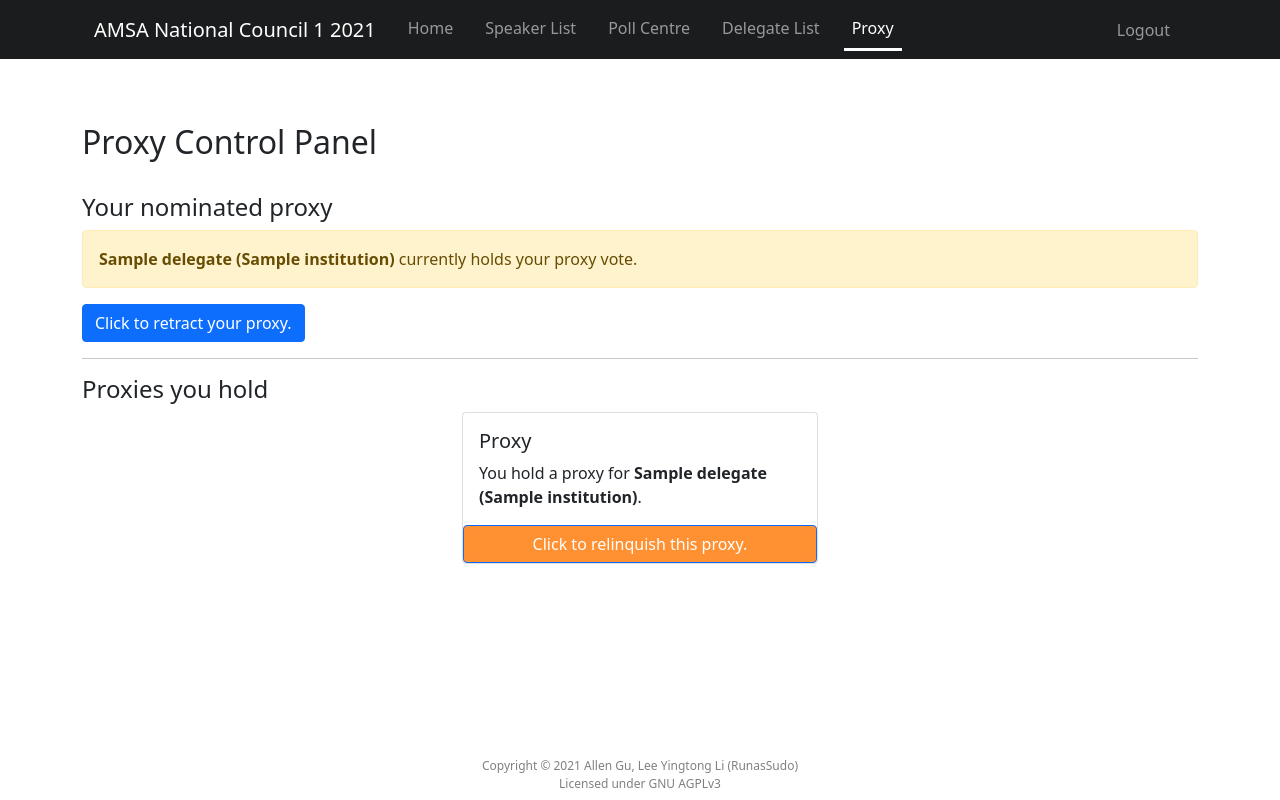
After one commit to justjo3l/PyPlenary, a Django app: page /proxy/ in a window 1280 px wide. The commit adds this page. Run offline with Django 3.2, Linux system fonts and the light colour scheme; a user stored in the database is signed in; tables that the repository leaves empty hold one stand-in row (values such as "Sample post"); some libraries are stand-ins or nearby versions.

Commit message:
proxy system now functional

```diff
--- a/pyplenary/councilApp/forms.py
+++ b/pyplenary/councilApp/forms.py
@@ -1,7 +1,7 @@
 from django import forms
 from django.contrib.auth.forms import UserCreationForm
 from django.contrib.auth.models import User
-from .helperFunctions import *
+from .utils import *
 from .models import *
 
 class LoginForm(forms.Form):
--- a/pyplenary/councilApp/static/councilApp/css/main.css
+++ b/pyplenary/councilApp/static/councilApp/css/main.css
@@ -60,3 +60,14 @@
     border-color: #ffffff;
     border-bottom-style: solid;
 }
+
+
+
+.footer {
+    position: fixed;
+    bottom: 5pt;
+    width: 100%;
+    color: grey;
+    text-align: center;
+    font-size:9pt ;
+}
--- /dev/null
+++ b/pyplenary/councilApp/static/councilApp/js/proxy.js
@@ -0,0 +1,57 @@
+function nominateProxyAJAX(candidateId) {
+  $.ajax({
+    url: '/ajax/nominateProxy/',
+    data: {
+      'candidateId': candidateId
+    },
+    dataType: 'json',
+    success: function (data) {
+      if (data.raise404) {
+        if(!alert('An error occurred.')){window.location.reload();}
+      } else {
+        if(!alert('Proxy successfully assigned.')){window.location.reload();}
+      }
+    },
+    failure: function (data) {
+      if(!alert('An error occurred.')){window.location.reload();}
+    }
+  });
+};
+
+function retractProxyAJAX(candidateId) {
+  $.ajax({
+    url: '/ajax/retractProxy/',
+    data: {},
+    dataType: 'json',
+    success: function (data) {
+      if (data.raise404) {
+        if(!alert('An error occurred.')){window.location.reload();}
+      } else {
+        if(!alert('Proxy successfully retracted.')){window.location.reload();}
+      }
+    },
+    failure: function (data) {
+      if(!alert('An error occurred.')){window.location.reload();}
+    }
+  });
+};
+
+function resignProxyAJAX(proxyId) {
+  $.ajax({
+    url: '/ajax/resignProxy/',
+    data: {
+      'proxyId': proxyId
+    },
+    dataType: 'json',
+    success: function (data) {
+      if (data.raise404) {
+        if(!alert('An error occurred.')){window.location.reload();}
+      } else {
+        if(!alert('Proxy successfully relinquished.')){window.location.reload();}
+      }
+    },
+    failure: function (data) {
+      if(!alert('An error occurred.')){window.location.reload();}
+    }
+  });
+};
--- a/pyplenary/councilApp/templates/councilApp/base.html
+++ b/pyplenary/councilApp/templates/councilApp/base.html
@@ -36,14 +36,8 @@
               <a class="nav-link {% if active_tab == 'speaker_list' %}active{% endif %}" href="/speaker_list/">Speaker List</a>
             </li>
 
-            {% if user.is_authenticated and user.delegate.superadmin %}
-              <li class="nav-item">
-                <a class="nav-link {% if active_tab == 'poll' %}active{% endif %}"  href="/poll/">Poll Centre</a>
-              </li>
-            {% endif %}
-
             <li class="nav-item">
-              <a class="nav-link {% if active_tab == 'vote' %}active{% endif %}"  href="/vote/">Vote</a>
+              <a class="nav-link {% if active_tab == 'poll' %}active{% endif %}"  href="/poll/">Poll Centre</a>
             </li>
 
             <li class="nav-item">
@@ -52,7 +46,7 @@
 
             {% if user.is_authenticated %}
               <li class="nav-item">
-                <a class="nav-link {% if active_tab == 'profile' %}active{% endif %}"  href="/profile/">Profile</a>
+                <a class="nav-link {% if active_tab == 'proxy' %}active{% endif %}"  href="/proxy/">Proxy</a>
               </li>
             {% endif %}
         </ul>
--- a/pyplenary/councilApp/templates/councilApp/pollInfo.html
+++ b/pyplenary/councilApp/templates/councilApp/pollInfo.html
@@ -11,5 +11,10 @@
 <p>{{ poll.abstainVotes }}</p>
 <p>{{ poll.outcome }}</p>
 
+<a href="/poll/" class="btn btn-primary">Return to polls</a>
+{% if superadmin and poll.active %}
+  <a href="/poll/close/{{poll.id}}" class="btn btn-danger">Close poll</a>
+{% endif %}
+
 
 {% endblock %}
--- a/pyplenary/councilApp/templates/councilApp/profile.html
+++ /dev/null
@@ -1,6 +0,0 @@
-{% extends 'councilApp/base.html' %}
-
-{% block content %}
-<h2>Profile: WIP</h2>
-
-{% endblock %}
--- /dev/null
+++ b/pyplenary/councilApp/templates/councilApp/proxy.html
@@ -0,0 +1,86 @@
+{% extends 'councilApp/base.html' %}
+
+{% block content %}
+{% load static %}
+
+<h2>Proxy Control Panel</h2>
+<br>
+
+<h4>Your nominated proxy</h4>
+{% if proxiesForMe|length == 0 %}
+  <div class="alert alert-primary" role="alert">
+    You have not nominated a proxy.
+  </div>
+  <button class="btn btn-primary" type="button" data-bs-toggle="collapse" data-bs-target="#proxyCollapse" aria-expanded="false" aria-controls="proxyCollapse">
+    Click to nominate a proxy
+  </button>
+  <br>
+  <br>
+  <div class="collapse" id="proxyCollapse">
+    <input type="text" class="form-control" id="delegateSearchInput" onkeyup="searchDelegateTable()" placeholder="Search within delegate table...">
+    <br>
+    <div class="table-responsive">
+      <table class="table table-hover" id="delegateTable">
+        <thead class="thead-dark">
+          <tr>
+            <th scope="col" style="width: 15%">Nominate</th>
+            <th scope="col" style="width: 10%">Speaker #</th>
+            <th scope="col" style="width: 25%">Name</th>
+            <th scope="col" style="width: 25%">Role</th>
+            <th scope="col" style="width: 25%">Institution</th>
+          </tr>
+        </thead>
+        <tbody>
+          {% for proxyCandidate in allDelegates %}
+            {% if proxyCandidate.id != thisDelegateId %}
+              <tr>
+                <td><a onclick="nominateProxyAJAX({{ proxyCandidate.id }})" href="javascript:void(0)">Nominate</a></td>
+                <td>{{ proxyCandidate.speakerNum }}</th>
+                <td>{{ proxyCandidate.name }}</td>
+                <td>{{ proxyCandidate.role }}</td>
+                <td>{{ proxyCandidate.institution }}</td>
+              </tr>
+            {% endif %}
+          {% endfor %}
+        </tbody>
+      </table>
+    </div>
+  </div>
+{% else %}
+  <div class="alert alert-warning" role="alert">
+    <strong>{{ proxiesForMe.0.holder.name }} ({{proxiesForMe.0.holder.institution.shortName}})</strong> currently holds your proxy vote.
+  </div>
+  <a class="btn btn-primary" type="button" onclick="retractProxyAJAX()" href="javascript:void(0)">
+    Click to retract your proxy.
+  <a>
+{% endif %}
+
+<hr/>
+<h4>Proxies you hold</h4>
+
+{% if proxiesIHold|length == 0 %}
+  <div class="alert alert-primary" role="alert">
+    You do not hold any proxies.
+  </div>
+{% else %}
+
+  <div class="row row-cols-1 row-cols-md-3 g-4">
+    {% for proxyIHold in proxiesIHold %}
+      <div class="col">
+        <div class="card h-100">
+          <div class="card-body">
+            <h5 class="card-title">Proxy</h5>
+            <p class="card-text">
+              You hold a proxy for <strong>{{ proxyIHold.voter.name }} ({{proxyIHold.voter.institution.shortName}})</strong>.
+          </div>
+          <a onclick="resignProxyAJAX({{proxyIHold.id}})" href="javascript:void(0)" class="btn btn-primary card-btn stretched-link">Click to relinquish this proxy.</a>
+        </div>
+      </div>
+    {% endfor %}
+  </div>
+
+{% endif %}
+
+<script src="{% static 'councilApp/js/proxy.js' %}" type="text/javascript"></script>
+
+{% endblock %}
--- a/pyplenary/councilApp/templates/councilApp/semantic_base.html
+++ b/pyplenary/councilApp/templates/councilApp/semantic_base.html
@@ -44,4 +44,9 @@
     {% endblock %}
 
   </body>
+  <div class="footer" id="footer">
+    Copyright © 2021 Allen Gu, Lee Yingtong Li (RunasSudo)
+    <br>
+    Licensed under GNU AGPLv3
+  </div>
 </html>
--- a/pyplenary/councilApp/templates/councilApp/vote.html
+++ /dev/null
@@ -1,6 +0,0 @@
-{% extends 'councilApp/base.html' %}
-
-{% block content %}
-<h2>Vote: WIP</h2>
-
-{% endblock %}
--- a/pyplenary/councilApp/urls.py
+++ b/pyplenary/councilApp/urls.py
@@ -14,12 +14,15 @@ urlpatterns = [
 	path('index.html', views.index),
 	path('speaker_list/', views.speakerList),
 	path('delegates/', views.delegates),
-	path('profile/', views.profile),
+	path('proxy/', views.proxy),
+	path('ajax/nominateProxy/', views.proxyNominate),
+	path('ajax/retractProxy/', views.proxyRetract),
+	path('ajax/resignProxy/', views.proxyResign),
 	path('poll/', views.poll),
 	path('poll/create/', views.createPoll),
-	path('poll/close/', views.closePoll),
-	path('poll/<int:pollId>/', views.endedPollInfo),
-	path('vote/', views.vote),
+	path('poll/close/<int:pollId>/', views.closePoll),
+	path('poll/<int:pollId>/', views.pollInfo),
+	path('vote/<int:pollId>/', views.voteOnPoll),
 	path('login/', views.loginCustom),
 	path('logout/', views.logoutCustom),
 ] + static(settings.STATIC_URL, document_root=settings.STATIC_ROOT)
--- a/pyplenary/councilApp/views.py
+++ b/pyplenary/councilApp/views.py
@@ -19,6 +19,7 @@ from datetime import datetime
 
 from .forms import *
 from .models import *
+from .utils import *
 import toml
 import os
 
@@ -36,63 +37,119 @@ def speakerList(request):
 
 def delegates(request):
     allDelegates = sorted(Delegate.objects.all(), key=lambda x:x.speakerNum)
-    thisDelegateId = None
-    if request.user.is_authenticated:
-        thisDelegateId = Delegate.objects.get(authClone=request.user).id
+    thisDelegateId = Delegate.objects.get(authClone=request.user).id if request.user.is_authenticated else None
     return render(request, 'councilApp/delegates.html', {'allDelegates':allDelegates, 'thisDelegateId':thisDelegateId,
         'active_tab':'delegates', 'config':config})
 
-def profile(request):
-    return render(request, 'councilApp/profile.html', {'active_tab':'profile', 'config':config})
+@login_required
+def proxy(request):
+    delegate = Delegate.objects.get(authClone=request.user)
+
+    proxiesForMe = Proxy.objects.filter(voter=delegate, active=True)
+    proxiesIHold = Proxy.objects.filter(holder=delegate, active=True)
+
+    allDelegates = sorted(Delegate.objects.exclude(id=delegate.id), key=lambda x:x.speakerNum)
+
+    return render(request, 'councilApp/proxy.html', {'delegate':delegate, 'proxiesForMe':proxiesForMe, 'proxiesIHold':proxiesIHold,
+        'allDelegates':allDelegates, 'active_tab':'proxy', 'config':config})
+
+def proxyNominate(request):
+    try:
+        delegate = Delegate.objects.get(authClone=request.user)
+        candidateId = request.GET.get('candidateId', None)
+        holder = Delegate.objects.get(id=candidateId)
+    except:
+        return JsonResponse({'raise404':True, 'newProxy':None})
+
+    proxiesForMe = Proxy.objects.filter(voter=delegate, active=True)
+    if proxiesForMe:
+        return JsonResponse({'raise404':True, 'newProxy':None})
+
+    newProxy = Proxy()
+    newProxy.voter = delegate
+    newProxy.holder = holder
+    newProxy.save()
+
+    data = {'raise404':False, 'newProxy':[holder.name, holder.institution.shortName]}
+    return JsonResponse(data)
+
+def proxyRetract(request):
+    try:
+        delegate = Delegate.objects.get(authClone=request.user)
+        proxiesForMe = Proxy.objects.filter(voter=delegate, active=True)
+    except:
+        return JsonResponse({'raise404':True, 'oldProxy':None})
+    if len(proxiesForMe) != 1:
+        return JsonResponse({'raise404':True, 'oldProxy':None})
+    activeProxy = proxiesForMe[0]
+    activeProxy.active = False
+    activeProxy.expiryTime = timezone.now()
+    activeProxy.save()
+
+    data = {'raise404':False, 'oldProxy':[activeProxy.holder.name, activeProxy.holder.institution.shortName]}
+    return JsonResponse(data)
+
+def proxyResign(request):
+    try:
+        delegate = Delegate.objects.get(authClone=request.user)
+        proxyId = request.GET.get('proxyId', None)
+        activeProxy = Proxy.objects.get(id=proxyId)
+    except:
+        return JsonResponse({'raise404':True, 'oldProxy':None})
+    if not activeProxy.active:
+        return JsonResponse({'raise404':True, 'oldProxy':None})
+
+    activeProxy.active = False
+    activeProxy.expiryTime = timezone.now()
+    activeProxy.save()
+
+    data = {'raise404':False, 'oldProxy':[activeProxy.holder.name, activeProxy.holder.institution.shortName]}
+    return JsonResponse(data)
 
 @login_required
 def vote(request):
     return render(request, 'councilApp/vote.html', {'active_tab':'vote', 'config':config})
 
+@login_required
 def poll(request):
-    pass
+    allPolls = sorted(Poll.objects.all(), key=lambda x:-x.id)
+    delegate = Delegate.objects.get(authClone=request.user) if request.user.is_authenticated else None
+    superadmin = delegate.superadmin if delegate is not None else False
+    rep = delegate.rep if delegate is not None else False
+    activePolls = [i for i in allPolls if i.active and eligibleToVote(delegate, i)]
+    print(activePolls)
+    return render(request, 'councilApp/poll.html', {'allPolls':allPolls, 'superadmin':superadmin, 'rep':rep, 'activePolls':activePolls,
+        'active_tab':'poll', 'config':config})
 
 @login_required
 def createPoll(request):
-    delegate = Delegate.objects.get(authClone = request.user)
-    if not delegate.superadmin:
+    if not Delegate.objects.get(authClone = request.user):
         raise Http404()
 
-    allPolls = Poll.objects.all()
-    active = sum([i.active for i in allPolls])
+    if request.method == 'POST':
+        pollForm = StartPollForm(request.POST)
+        if pollForm.is_valid():
+            newPoll = Poll()
+            newPoll.title = pollForm.cleaned_data.get('title')
+            newPoll.anonymous = pollForm.cleaned_data.get('anonymous')
+            newPoll.repsOnly = pollForm.cleaned_data.get('repsOnly')
+            newPoll.weighted = pollForm.cleaned_data.get('weighted')
+            newPoll.supermajority = pollForm.cleaned_data.get('majority') == 'super'
+            newPoll.active = True
+            newPoll.save()
+            return redirect(f'/poll/{newPoll.id}')
+    else:
+        pollForm = StartPollForm()
 
-    if not active:
-        if request.method == 'POST':
-            pollForm = StartPollForm(request.POST)
-            if pollForm.is_valid():
-                for i in Poll.objects.all():
-                    i.active = False
-                    i.save()
-                newPoll = Poll()
-                newPoll.title = pollForm.cleaned_data.get('title')
-                newPoll.anonymous = pollForm.cleaned_data.get('anonymous')
-                newPoll.repsOnly = pollForm.cleaned_data.get('repsOnly')
-                newPoll.weighted = pollForm.cleaned_data.get('weighted')
-                newPoll.supermajority = pollForm.cleaned_data.get('majority') == 'super'
-                newPoll.active = True
-                newPoll.save()
-                return redirect('/poll/')
-        else:
-            pollForm = StartPollForm()
-
-        return render(request, 'councilApp/poll.html', {'pollForm':pollForm, 'active':False, 'active_tab':'poll', 'config':config})
-
-    else:
-        return redirect('/poll/')
-
-
+    return render(request, 'councilApp/pollCreate.html', {'pollForm':pollForm, 'active':False, 'active_tab':'poll', 'config':config})
 
 @login_required
-def closePoll(request):
+def closePoll(request, pollId):
     if not Delegate.objects.get(authClone = request.user).superadmin:
         raise Http404()
-    activePoll = Poll.objects.get(active = True)
-    if not activePoll:
+    try:
+        activePoll = Poll.objects.filter(id = pollId)[0]
+    except:
         raise Http404()
 
     activePoll.endTime = timezone.now()
@@ -101,29 +158,32 @@ def closePoll(request):
     activePoll.yesVotes = sum([i.voteWeight for i in votesInPoll if i.vote == 2])
     activePoll.noVotes = sum([i.voteWeight for i in votesInPoll if i.vote == 1])
     activePoll.abstainVotes = sum([i.voteWeight for i in votesInPoll if i.vote == 0])
-    activePoll.outcome = False
-    if activePoll.supermajority:
-        if activePoll.yesVotes > 2*activePoll.noVotes:
-            activePoll.outcome = True
+    multiplier = 2 if activePoll.supermajority else 1
+    if activePoll.yesVotes > multiplier*activePoll.noVotes:
+        activePoll.outcome = 1
+    elif activePoll.yesVotes == multiplier*activePoll.noVotes:
+        activePoll.outcome = 3
     else:
-        if activePoll.yesVotes > activePoll.noVotes:
-            activePoll.outcome = True
+        activePoll.outcome = 2
 
     activePoll.active = False
     activePoll.save()
 
-    for i in Poll.objects.all():
-        i.active = False
-        i.save()
-
     return redirect(f'/poll/{activePoll.id}/')
 
-def endedPollInfo(request, pollId):
-    poll = Poll.objects.get(id=pollId)
-    if not poll:
+def pollInfo(request, pollId):
+    try:
+        poll = Poll.objects.filter(id = pollId)[0]
+    except:
         raise Http404()
 
-    return render(request, 'councilApp/pollInfo.html', {'poll':poll, 'active_tab':'poll', 'config':config})
+    superadmin = True if request.user.is_authenticated and Delegate.objects.get(authClone=request.user).superadmin else False
+
+    return render(request, 'councilApp/pollInfo.html', {'poll':poll, 'superadmin':superadmin, 'active_tab':'poll', 'config':config})
+
+@login_required
+def voteOnPoll(request, pollId):
+    pass
 
 
 def loginCustom(request):
```
Also changed, not shown: pyplenary/councilApp/models.py (+19 -4 lines), pyplenary/councilApp/templates/councilApp/index.html (+5 -17 lines), pyplenary/councilApp/templates/councilApp/poll.html (+92 -15 lines), pyplenary/councilApp/utils.py (added, +7 -0 lines), pyplenary/councilApp/helperFunctions.py (deleted), pyplenary/councilApp/migrations/0005_auto_20210314_1239.py (added), pyplenary/councilApp/migrations/0006_auto_20210314_1349.py (added).
